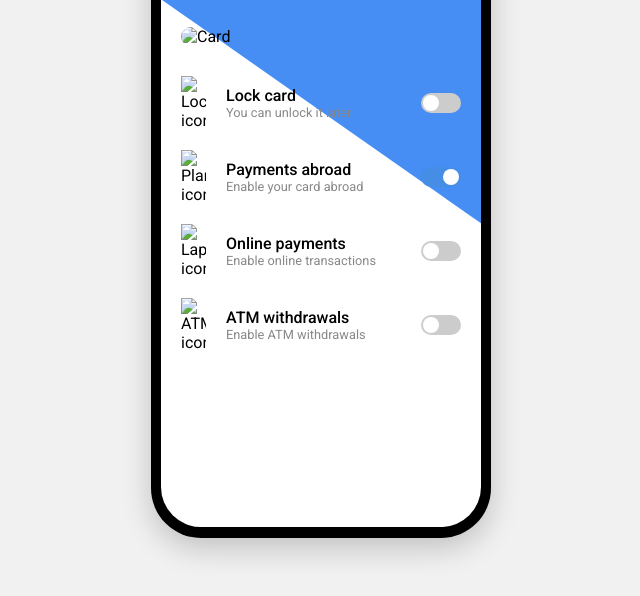
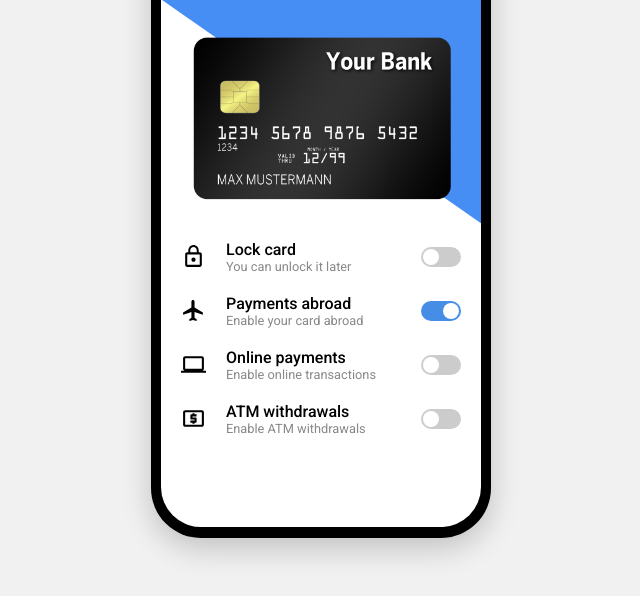
Before and after one commit to Karimova1410/Card_Settings_Screen, a plain HTML site: page index.html in a window 1280 px wide. Shown: the part 172-768 px from the top of the page, without its empty margins (319-959 px from the left). Drawn offline with Linux system fonts and the light colour scheme.

Commit message:
fixed some bugs

```diff
--- a/index.html
+++ b/index.html
@@ -23,12 +23,12 @@
 				</div>
 
 				<div class="card-section">
-					<img src="../assets14/img/card.png" alt="Card" class="card-image" />
+					<img src="img/card.png" alt="Card" class="card-image" />
 				</div>
 
         <div class="options">
 					<div class="option">
-						<img src="../assets14/img/lock.svg" alt="Lock icon" class="icon" />
+						<img src="img/lock.svg" alt="Lock icon" class="icon" />
 						<div class="text">
 							<p class="title">Lock card</p>
 							<p class="subtitle">You can unlock it later</p>
@@ -40,7 +40,7 @@
 					</div>
 
 					<div class="option">
-						<img src="../assets14/img/plane.svg" alt="Plane icon" class="icon" />
+						<img src="img/plane.svg" alt="Plane icon" class="icon" />
 						<div class="text">
 							<p class="title">Payments abroad</p>
 							<p class="subtitle">Enable your card abroad</p>
@@ -52,7 +52,7 @@
 					</div>
 
 					<div class="option">
-						<img src="../assets14/img/laptop.svg" alt="Laptop icon" class="icon" />
+						<img src="img/laptop.svg" alt="Laptop icon" class="icon" />
 						<div class="text">
 							<p class="title">Online payments</p>
 							<p class="subtitle">Enable online transactions</p>
@@ -64,7 +64,7 @@
 					</div>
 
 					<div class="option">
-						<img src="../assets14/img/atm.svg" alt="ATM icon" class="icon" />
+						<img src="img/atm.svg" alt="ATM icon" class="icon" />
 						<div class="text">
 							<p class="title">ATM withdrawals</p>
 							<p class="subtitle">Enable ATM withdrawals</p>
```
